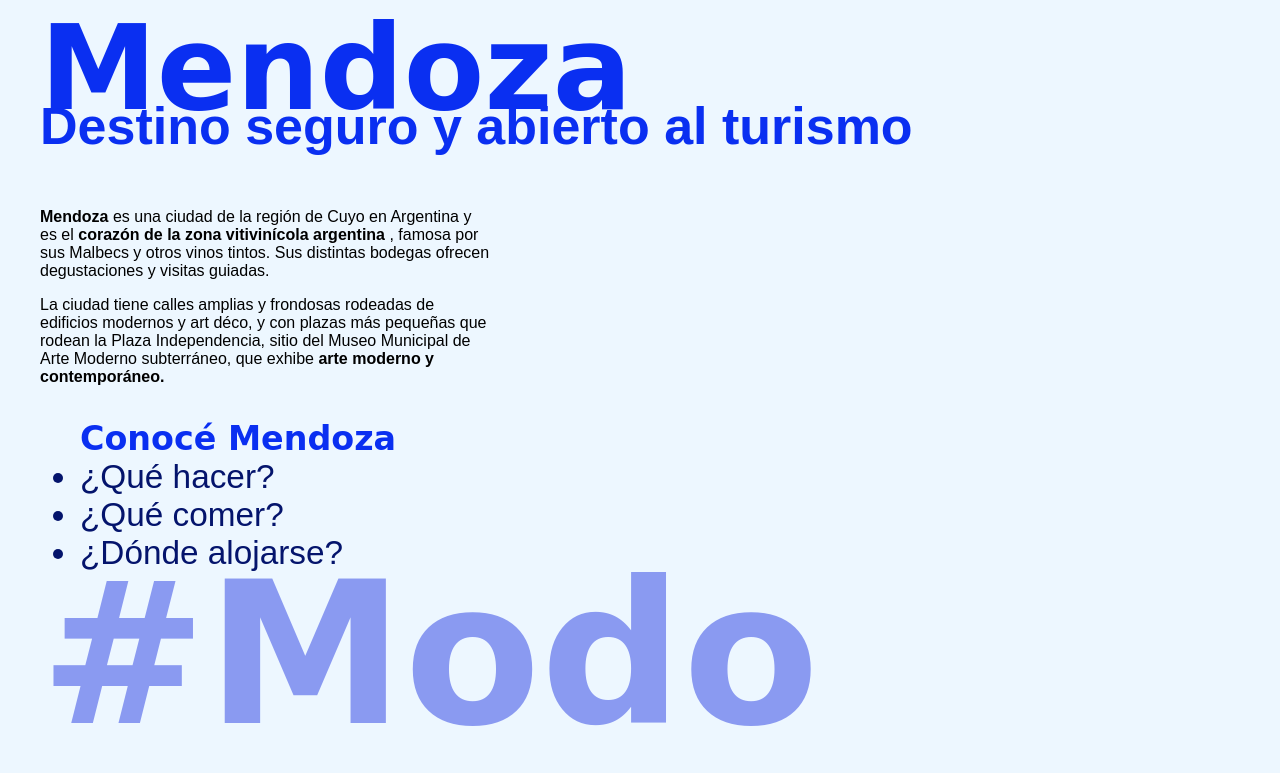
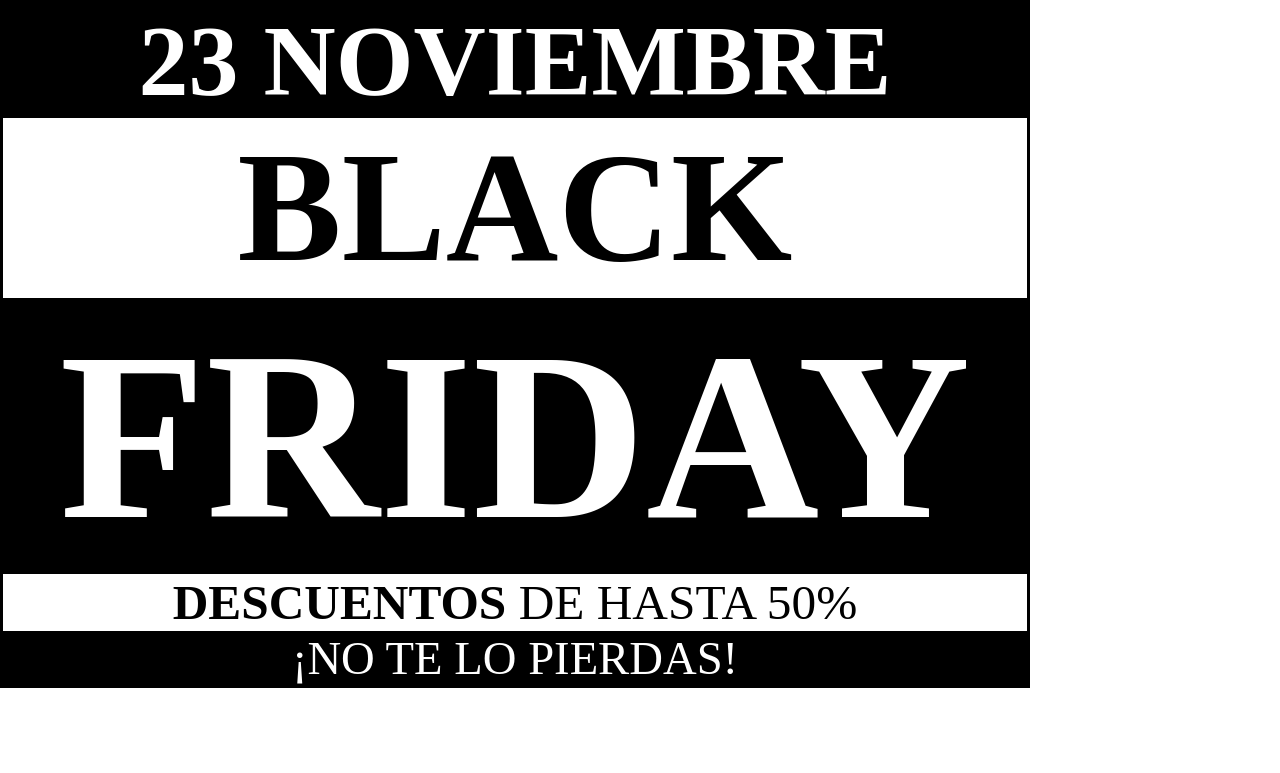
Before and after one commit to morgantil/Desafio4, a plain HTML site: page index.html in a window 1280 px wide. Drawn offline with Linux system fonts and the light colour scheme; a web font is replaced by a local one.

Commit message:
Laboratorio2

```diff
--- a/index.css
+++ b/index.css
@@ -1,44 +1,71 @@
-body{
-    margin: 30pt;
-    background-color: #edf7ff;
+*{
+    margin: 0;
 }
-    h1{
-    font-family: 'MuseoModerno', cursive;
-    font-size:149pt;
-    color: #8a9af1;
-    margin-top:-50pt;
+.container {
+    width: 80%;
+    height: 80%;
+    border: black solid;
+}
+
+p{
+    margin: 0;
+    text-align: center;
 }
 h2{
-    font-family: 'MuseoModerno', cursive;
-    font-size:88pt;
-    color:#0a2ff1;
-    margin-bottom:-70pt;
-    margin-top:-30pt;
+    margin: 0;
+    text-align: center;
 }
 h3{
-    font-family: 'Asap Condensed', sans-serif;
-    font-size: 39pt;
-    color:#0a2ff1;
+    margin: 0;
+    text-align: center;
 }
 
-    ul{
-    font-family: 'MuseoModerno', cursive;
-    font-size:25pt;
-    color:#0a2ff1
+.div1 {
+    background-color: black;
+    color: white;
+    height: 15%;
+    width: 100%;
+    font-family: 'Montserrat black';
+    font-size: 75pt;
+    font-weight:bold;
 }
 
-    li{
-    font-family: 'Asap Condensed', sans-serif;
-    font-size:25pt;
-    color:#04146c;
+.div2 {
+    background-color: white;
+    font-family: 'Montserrat black';
+    font-size: 100pt;
+    color: black;
+    height: 15%;
+    width: 100%;
 }
 
-    #parrafo1{
-        font-family: 'Asap regular', sans-serif;
-        width:450px;
+.div3 {
+    background-color: black;
+    color: white;
+    height: 45%;
+    width: 100%;
+    font-family: 'Montserrat black';
+    font-size: 120pt;
+}
+.div4 {
+    background-color: white;
+    color: black;
+    font-family: 'Montserrat black';
+    font-size: 37pt;
+    height: 5%;
+    width: 100%;
+}
 
+
+.div5 {
+    background-color: black;
+    font-family: 'Montserrat semibold';
+    font-size: 35pt;
+    color: white;
+    height: 20%;
+    width: 100%;
 }
-    #parrafo2{
-        font-family: 'Asap regular', sans-serif;
-        width:450px;
+#descuentos{
+    font-family: 'Montserrat black';
+    font-size: 37pt;
 }
--- a/index.html
+++ b/index.html
@@ -1,37 +1,40 @@
 <!DOCTYPE html>
 <html lang="en">
+
 <head>
     <meta charset="UTF-8">
     <meta name="viewport" content="width=device-width, initial-scale=1.0">
-    <title>Laboratorio 1</title>
     <link rel="stylesheet" href="index.css">
     <link rel="preconnect" href="https://fonts.googleapis.com">
+    <link rel="preconnect" href="https://fonts.gstatic.com" crossorigin>
+    <link href="https://fonts.googleapis.com/css2?family=Montserrat:wght@100&display=swap" rel="stylesheet">
+    <link rel="preconnect" href="https://fonts.googleapis.com">
 <link rel="preconnect" href="https://fonts.gstatic.com" crossorigin>
-<link href="https://fonts.googleapis.com/css2?family=Asap+Condensed:wght@200&family=MuseoModerno&display=swap" rel="stylesheet">
+<link href="https://fonts.googleapis.com/css2?family=Montserrat:ital,wght@1,900&display=swap" rel="stylesheet">
+    <title>Laboratorio2</title>
 </head>
+
 <body>
-<h2>Mendoza</h2>
-<h3>Destino seguro y abierto al turismo</h3>
-<p id="parrafo1">
-<strong>Mendoza</strong> es una ciudad de la región de Cuyo en Argentina y
-es el <strong> corazón de la zona vitivinícola argentina </strong>, famosa por
-sus Malbecs y otros vinos tintos. Sus distintas bodegas
-ofrecen degustaciones y visitas guiadas.
-</p>
-<p id="parrafo2">La ciudad tiene calles amplias y frondosas rodeadas de
-edificios modernos y art déco, y con plazas más pequeñas
-que rodean la Plaza Independencia, sitio del Museo
-Municipal de Arte Moderno subterráneo, que exhibe <strong>arte
-moderno y contemporáneo.</strong></p>
-<strong><ul>Conocé Mendoza</strong>
-<li>¿Qué hacer?</li>
-<li>¿Qué comer?</li>
-<li>¿Dónde alojarse?</li>
-</ul>
 
-<h1>
-    #Modo
-</h1>
+    <div class="container">
+        <div class="div1">
+            <p>23 NOVIEMBRE</p>
+        </div>
+        <div class="div2">
+            <h3>BLACK</h3>
+        </div>
+        <div class="div3">
+            <h2>FRIDAY</h2>
+        </div>
+        <div class="div4">
+            <p><strong id="descuentos">DESCUENTOS </strong>DE HASTA 50%</p>
+        </div>
+        <div class="div5">
+            <p>¡NO TE LO PIERDAS!</p>
+        </div>
+    </div>
+
 
 </body>
+
 </html>
```
Lines whose indentation alone changed are shown as unchanged.
